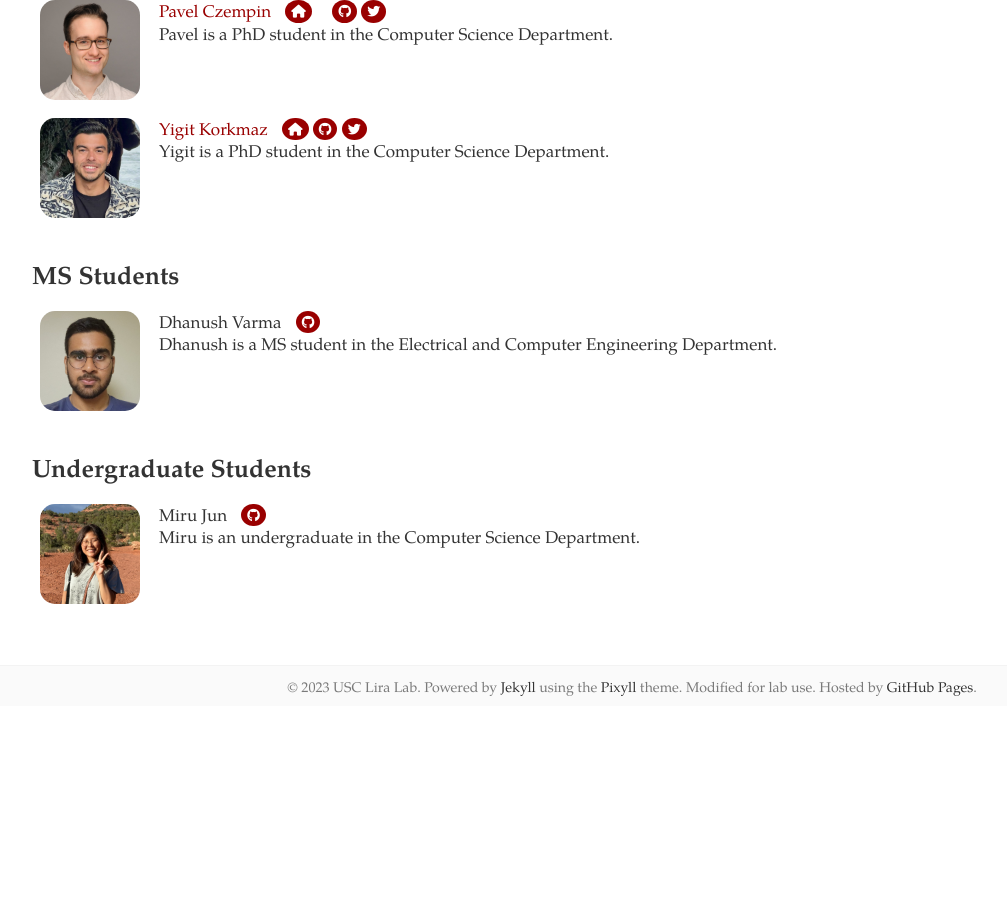
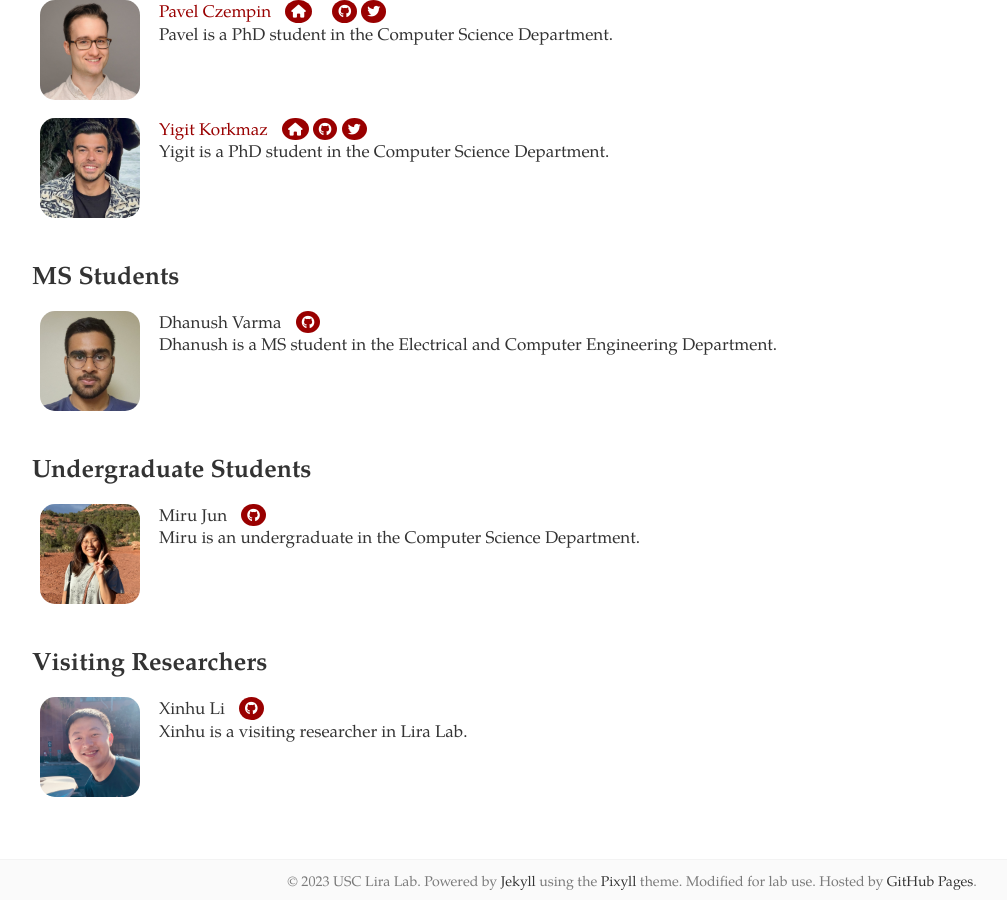
Before and after one commit to USC-Lira/usc-lira.github.io, a Jekyll site: the page built from people.html, in a window 1280 px wide and 900 px high, scrolled down 812 px. Shown: the whole window, without its empty margins (8-1015 px from the left). Built offline with Jekyll 4.4.1, drawn with Linux system fonts in a browser that asks for light colours; nearby versions of some CDN libraries; a style sheet for code colours, icons or effects is not loaded; before the commit the page ends 1518 px from its top, so only the background shows below that.

Commit message:
new people are added.

```diff
--- a/_data/people.yml
+++ b/_data/people.yml
@@ -90,3 +90,11 @@
   links:
     - type: github
       url: https://github.com/lemonlemonde
+
+- name: Xinhu Li
+  picture: /images/people/xinhu.png
+  description: Xinhu is a visiting researcher in Lira Lab.
+  rank: visiting
+  links:
+    - type: github
+      url: https://github.com/xhlsgit
```
Also changed, not shown: images/people/xinhu.png (added).
